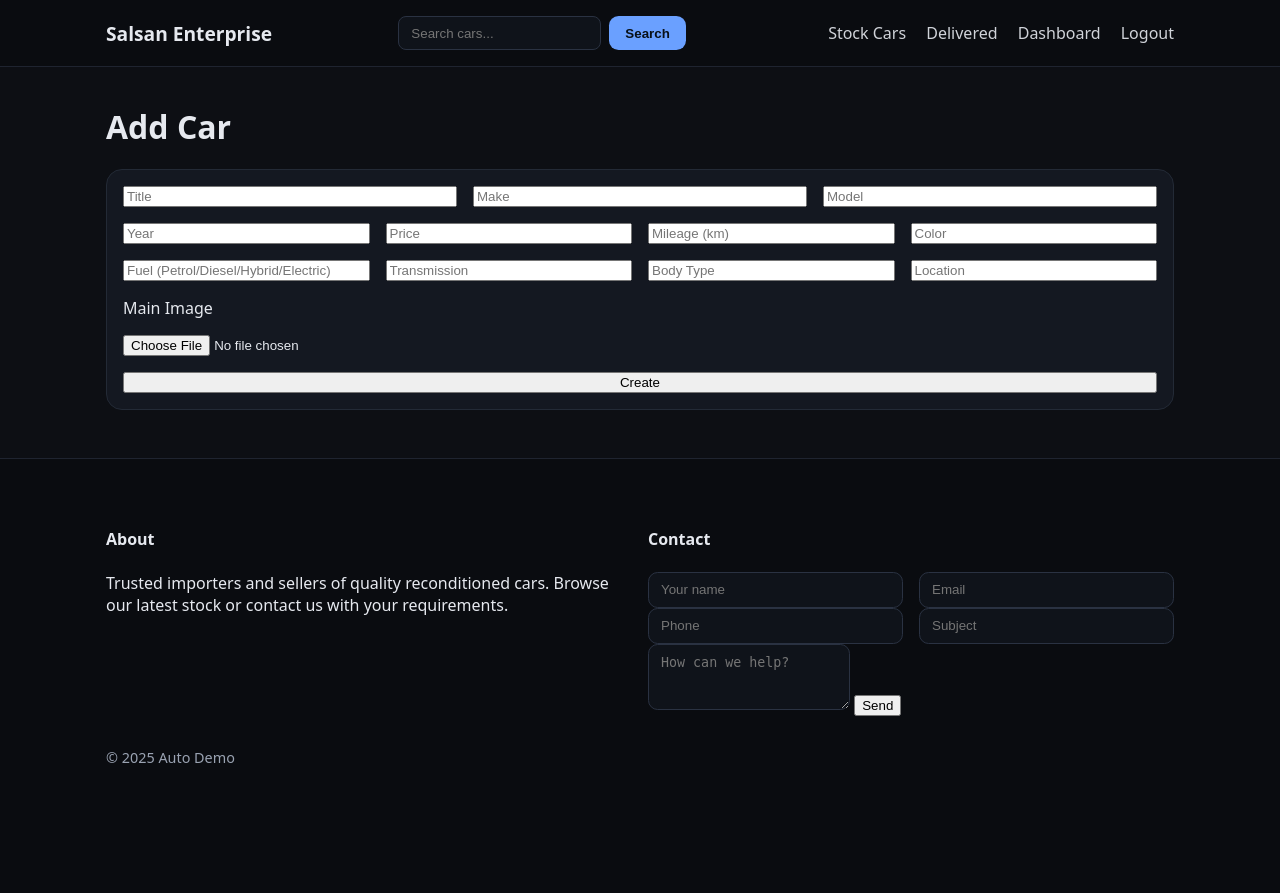
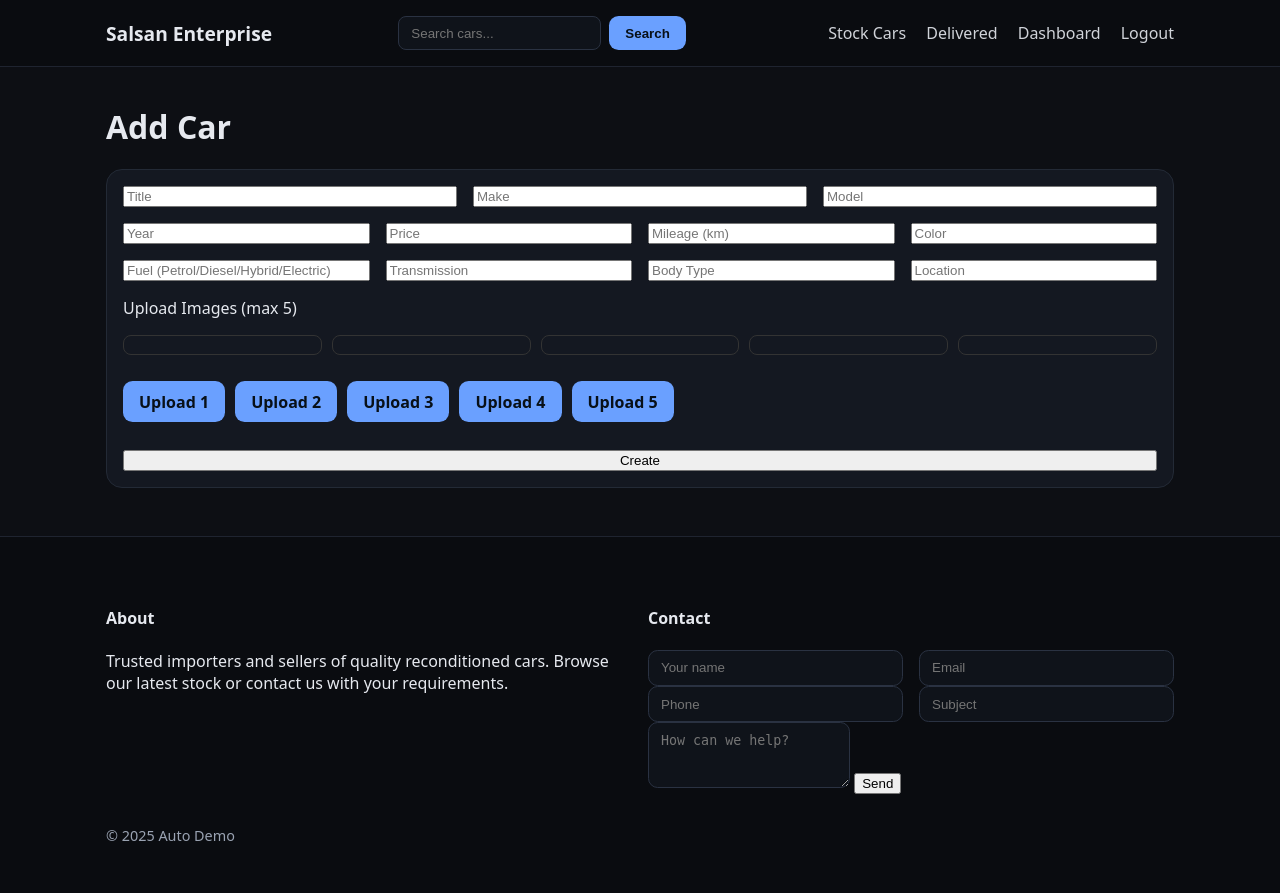
Before and after one commit to hedayet13/salsan_enterprise, a Flask app: page /admin/cars/new in a window 1280 px wide. Before the commit the page ends 763 px from the top, so only its background shows below. Run offline with Flask 3, Linux system fonts and the light colour scheme; a user stored in the database is signed in.

Commit message:
update multiple images can possible now

```diff
--- a/app.py
+++ b/app.py
@@ -8,14 +8,16 @@ from flask_login import LoginManager, login_user, logout_user, login_required, c
 import os
 import uuid
 from werkzeug.utils import secure_filename
-from models import db, Admin, Car, Message
+from models import db, Admin, Car, Message, CarImage
+
+
 from config import Config
 
 def create_app():
     app = Flask(__name__, static_folder="static", template_folder="templates")
     app.config.from_object(Config)
 
-    # Ensure upload folder exists
+    # ensure upload directory exists
     upload_folder = app.config.get("UPLOAD_FOLDER", "static/uploads/cars")
     abs_upload = upload_folder if os.path.isabs(upload_folder) else os.path.join(app.root_path, upload_folder)
     os.makedirs(abs_upload, exist_ok=True)
@@ -23,6 +25,7 @@ def create_app():
     def allowed_file(filename):
         ext = filename.rsplit('.', 1)[-1].lower() if '.' in filename else ''
         return ext in app.config.get("ALLOWED_EXTENSIONS", {"png","jpg","jpeg","gif","webp"})
+
 
 
     db.init_app(app)
@@ -213,19 +216,33 @@ def create_app():
                 location=request.form.get("location"),
                 description=request.form.get("description"),
                 image_url = url_for('static', filename='img/placeholder.svg')
-
             )
             # Handle main image upload
-            file = request.files.get('image_file')
-            if file and file.filename and allowed_file(file.filename):
+            # Save multiple images and set cover if not set
+            new_files = []
+            for i in range(1, 6):
+                f = request.files.get(f'image_file{i}')
+                if f and f.filename and allowed_file(f.filename):
+                    new_files.append(f)
+
+            # Save files (limit 5 total for a new car)
+            added_urls = []
+            for idx, file in enumerate(new_files[:5]):
                 filename = secure_filename(file.filename)
                 unique = f"{uuid.uuid4().hex}_{filename}"
-                upload_folder = app.config.get("UPLOAD_FOLDER", "static/uploads/cars")
-                abs_upload = upload_folder if os.path.isabs(upload_folder) else os.path.join(app.root_path, upload_folder)
                 file.save(os.path.join(abs_upload, unique))
                 static_root = os.path.join(app.root_path, 'static')
                 rel_to_static = os.path.relpath(os.path.join(abs_upload, unique), static_root).replace(os.sep, '/')
-                car.image_url = url_for('static', filename=rel_to_static)
+                added_urls.append(url_for('static', filename=rel_to_static))
+
+            # Create CarImage rows with sort order
+            for order, url in enumerate(added_urls):
+                db.session.add(CarImage(car=car, url=url, sort_order=order))
+
+            # Set cover if not set or placeholder
+            if added_urls and (not car.image_url or 'placeholder.svg' in car.image_url):
+                car.image_url = added_urls[0]
+
 
             db.session.add(car)
             db.session.commit()
@@ -250,11 +267,71 @@ def create_app():
             car.color = request.form.get("color")
             car.location = request.form.get("location")
             car.description = request.form.get("description")
+            # keep existing cover image if none uploaded
             car.image_url = car.image_url
+
+            # Gather up to 5 new files
+            incoming = []
+            for i in range(1, 6):
+                f = request.files.get(f'image_file{i}')
+                if f and f.filename and allowed_file(f.filename):
+                    incoming.append(f)
+
+            # Enforce maximum 5 total images PER CAR
+            current_count = len(car.images)
+            room = max(0, 5 - current_count)
+            to_save = incoming[:room]
+            if incoming and room == 0:
+                flash("This car already has the maximum of 5 images.", "warning")
+            elif len(incoming) > room:
+                flash(f"Only {room} more image(s) allowed (max 5 total).", "warning")
+
+            added_urls = []
+            for f in to_save:
+                filename = secure_filename(f.filename)
+                unique = f"{uuid.uuid4().hex}_{filename}"
+                f.save(os.path.join(abs_upload, unique))
+                static_root = os.path.join(app.root_path, 'static')
+                rel_to_static = os.path.relpath(os.path.join(abs_upload, unique), static_root).replace(os.sep, '/')
+                added_urls.append(url_for('static', filename=rel_to_static))
+
+            # Append CarImage rows with proper sort order
+            next_sort = (car.images[-1].sort_order + 1) if car.images else 0
+            for idx, url in enumerate(added_urls):
+                db.session.add(CarImage(car=car, url=url, sort_order=next_sort + idx))
+
+            # If cover is empty/placeholder, set to first newly added
+            if added_urls and (not car.image_url or 'placeholder.svg' in car.image_url):
+                car.image_url = added_urls[0]
+
+
             db.session.commit()
             flash("Car updated.", "success")
             return redirect(url_for("admin_cars"))
         return render_template("admin/cars_form.html", car=car)
+
+
+    @app.post("/admin/cars/<int:car_id>/images/<int:image_id>/delete")
+    @login_required
+    def admin_car_image_delete(car_id, image_id):
+        car = Car.query.get_or_404(car_id)
+        img = CarImage.query.filter_by(id=image_id, car_id=car.id).first_or_404()
+
+        # try to delete file from disk if it's under /static/
+        if img.url and img.url.startswith("/static/"):
+            rel = img.url[len("/static/"):]
+            abs_path = os.path.join(app.root_path, "static", rel.replace("/", os.sep))
+            try:
+                if os.path.exists(abs_path):
+                    os.remove(abs_path)
+            except Exception:
+                pass
+
+        db.session.delete(img)
+        db.session.commit()
+        flash("Image deleted.", "info")
+        return redirect(url_for("admin_cars_edit", car_id=car.id))
+
 
     @app.route("/admin/cars/<int:car_id>/delete", methods=["POST"])
     @login_required
--- a/static/css/style.css
+++ b/static/css/style.css
@@ -1,57 +1,157 @@
+/* ================================
+   Salsan Enterprise – style.css
+   ================================ */
+
 :root{
   --bg:#0d0f14; --card:#141821; --muted:#9aa3b2; --text:#e6e9ef; --brand:#6aa0ff; --accent:#2ecc71;
   --danger:#ff6b6b; --warning:#f0ad4e;
 }
-*{box-sizing:border-box}
-body{margin:0; font-family:system-ui,-apple-system,Segoe UI,Roboto,Ubuntu; background:var(--bg); color:var(--text);}
-a{color:inherit; text-decoration:none}
-.container{max-width:1100px; margin:0 auto; padding:1rem}
-.flex{display:flex} .between{justify-content:space-between} .center{align-items:center}
-.grid-2{display:grid; grid-template-columns:1fr 1fr; gap:1rem}
-.grid-3{display:grid; grid-template-columns:repeat(3,1fr); gap:1rem}
-.grid-4{display:grid; grid-template-columns:repeat(4,1fr); gap:1rem}
-@media(max-width:900px){ .grid-3,.grid-4{grid-template-columns:1fr} }
-.site-header{background:#0a0c10; border-bottom:1px solid #1f2430}
-.brand{font-weight:700; font-size:1.2rem}
-nav a{margin-left:1rem; opacity:.9}
-nav a:hover{opacity:1}
-.search{display:flex; gap:.5rem}
-.search input{padding:.5rem .75rem; border-radius:.5rem; border:1px solid #2a3242; background:#0f131a; color:var(--text)}
-.search button,.btn{padding:.6rem 1rem; border-radius:.6rem; background:var(--brand); border:none; color:#081018; font-weight:700; cursor:pointer}
-.btn.small{padding:.3rem .5rem; font-weight:600}
-.btn.secondary{background:#2a3242; color:#dfe6f0}
-.btn.danger{background:var(--danger)}
-.table{width:100%; border-collapse:collapse; background:var(--card); border-radius:1rem; overflow:hidden}
-.table th,.table td{padding:.75rem .75rem; border-bottom:1px solid #232a36; text-align:left}
-.table thead{background:#0f131a}
-.nowrap{white-space:nowrap}
-.flash-wrap{margin:1rem 0}
-.flash{padding:.75rem 1rem; border-radius:.5rem; margin-bottom:.5rem}
-.flash.success{background:#13351e; color:#baf3c0}
-.flash.warning{background:#3b280e; color:#ffdca8}
-.flash.danger{background:#3b1717; color:#ffb3b3}
-.flash.info{background:#0e2a3b; color:#b3e5ff}
-.hero{background:linear-gradient(180deg,#0b1220,#0a0c10); border:1px solid #1f2430; border-radius:1rem; padding:2rem; margin-top:1rem}
-.hero-inner{max-width:640px}
-.cards{display:grid; grid-template-columns:repeat(auto-fill, minmax(250px, 1fr)); gap:1rem; margin:1rem 0}
-.card{background:var(--card); border:1px solid #232a36; border-radius:1rem; overflow:hidden; display:flex; flex-direction:column}
-.card img{width:100%; height:180px; object-fit:cover; background:#0f131a}
-.card .card-body{padding:1rem}
-.price{color:var(--accent); font-weight:700}
-.big{font-size:1.6rem}
-.muted{color:var(--muted)} .small{font-size:.9rem}
-.filters{background:var(--card); border:1px solid #232a36; padding:1rem; border-radius:1rem; display:grid; grid-template-columns:repeat(5,1fr); gap:.6rem; margin:1rem 0}
-.filters input,.filters select,.contact-form input,.contact-form textarea{padding:.6rem .75rem; border-radius:.6rem; border:1px solid #2a3242; background:#0f131a; color:var(--text)}
-.filters button{grid-column:span 1}
-@media(max-width:1000px){ .filters{grid-template-columns:1fr} }
-.detail{display:grid; grid-template-columns:1.2fr .8fr; gap:1rem}
-@media(max-width:900px){ .detail{grid-template-columns:1fr} }
-.detail-gallery img{width:100%; border-radius:1rem; border:1px solid #232a36}
-.detail-info{background:var(--card); border:1px solid #232a36; border-radius:1rem; padding:1rem}
-.auth-form,.car-form{background:var(--card); border:1px solid #232a36; border-radius:1rem; padding:1rem; display:grid; gap:1rem}
-.stats{display:grid; grid-template-columns:repeat(3,1fr); gap:1rem}
-.stat{background:var(--card); border:1px solid #232a36; border-radius:1rem; padding:1rem; text-align:center}
-.stat .num{font-size:2rem; font-weight:800; color:var(--brand)}
-.site-footer{border-top:1px solid #1f2430; padding:2rem 0; margin-top:2rem; background:#0a0c10}
-.delivered img{filter:grayscale(1); opacity:.7}
-.pagination{display:flex; gap:1rem; align-items:center; justify-content:center; margin:1rem 0}
+
+/* Base / reset */
+*{ box-sizing:border-box; }
+html,body{ height:100%; }
+body{
+  margin:0;
+  font-family:system-ui,-apple-system,Segoe UI,Roboto,Ubuntu;
+  background:var(--bg);
+  color:var(--text);
+}
+img{ max-width:100%; height:auto; display:block; }
+a{ color:inherit; text-decoration:none; }
+
+/* Layout helpers */
+.container{ max-width:1100px; margin:0 auto; padding:1rem; }
+.flex{ display:flex; }
+.between{ justify-content:space-between; }
+.center{ align-items:center; }
+.grid-2{ display:grid; grid-template-columns:1fr 1fr; gap:1rem; }
+.grid-3{ display:grid; grid-template-columns:repeat(3,1fr); gap:1rem; }
+.grid-4{ display:grid; grid-template-columns:repeat(4,1fr); gap:1rem; }
+.grid-5{ display:grid; grid-template-columns:repeat(5,1fr); gap:.6rem; }
+@media (max-width:900px){
+  .grid-3,.grid-4,.grid-5{ grid-template-columns:1fr; }
+}
+
+/* Header / nav */
+.site-header{ background:#0a0c10; border-bottom:1px solid #1f2430; }
+.brand{ font-weight:700; font-size:1.2rem; }
+nav a{ margin-left:1rem; opacity:.9; }
+nav a:hover{ opacity:1; }
+.search{ display:flex; gap:.5rem; }
+.search input{
+  padding:.5rem .75rem; border-radius:.5rem;
+  border:1px solid #2a3242; background:#0f131a; color:var(--text);
+}
+.search button,.btn{
+  padding:.6rem 1rem; border-radius:.6rem; background:var(--brand);
+  border:none; color:#081018; font-weight:700; cursor:pointer;
+}
+.btn.small{ padding:.3rem .5rem; font-weight:600; }
+.btn.secondary{ background:#2a3242; color:#dfe6f0; }
+.btn.danger{ background:var(--danger); }
+
+/* Tables */
+.table{ width:100%; border-collapse:collapse; background:var(--card); border-radius:1rem; overflow:hidden; }
+.table th,.table td{ padding:.75rem .75rem; border-bottom:1px solid #232a36; text-align:left; }
+.table thead{ background:#0f131a; }
+.nowrap{ white-space:nowrap; }
+
+/* Flash messages */
+.flash-wrap{ margin:1rem 0; }
+.flash{ padding:.75rem 1rem; border-radius:.5rem; margin-bottom:.5rem; }
+.flash.success{ background:#13351e; color:#baf3c0; }
+.flash.warning{ background:#3b280e; color:#ffdca8; }
+.flash.danger{ background:#3b1717; color:#ffb3b3; }
+.flash.info{ background:#0e2a3b; color:#b3e5ff; }
+
+/* Hero */
+.hero{
+  background:linear-gradient(180deg,#0b1220,#0a0c10);
+  border:1px solid #1f2430; border-radius:1rem; padding:2rem; margin-top:1rem;
+}
+.hero-inner{ max-width:640px; }
+
+/* Cards / listings */
+.cards{
+  display:grid;
+  grid-template-columns:repeat(auto-fill, minmax(250px, 1fr));
+  gap:1rem; margin:1rem 0;
+}
+.card{
+  background:var(--card); border:1px solid #232a36;
+  border-radius:1rem; overflow:hidden; display:flex; flex-direction:column;
+}
+.card img{ width:100%; height:180px; object-fit:cover; background:#0f131a; }
+.card .card-body{ padding:1rem; }
+.price{ color:var(--accent); font-weight:700; }
+.big{ font-size:1.6rem; }
+.muted{ color:var(--muted); }
+.small{ font-size:.9rem; }
+
+/* Optional: if you add class="card-cover" in templates */
+.card-cover{
+  width:100%; height:180px; object-fit:cover; display:block;
+  border-radius:1rem 1rem 0 0;
+}
+
+/* Filters & forms */
+.filters{
+  background:var(--card); border:1px solid #232a36; padding:1rem;
+  border-radius:1rem; display:grid; grid-template-columns:repeat(5,1fr);
+  gap:.6rem; margin:1rem 0;
+}
+.filters input,.filters select,.contact-form input,.contact-form textarea{
+  padding:.6rem .75rem; border-radius:.6rem; border:1px solid #2a3242; background:#0f131a; color:var(--text);
+}
+.filters button{ grid-column:span 1; }
+@media (max-width:1000px){ .filters{ grid-template-columns:1fr; } }
+
+/* Detail page layout */
+.detail{ display:grid; grid-template-columns:1.2fr .8fr; gap:1rem; }
+@media (max-width:900px){ .detail{ grid-template-columns:1fr; } }
+
+/* === Gallery (fixes thumbnail stretching) === */
+.detail-gallery .main-image{
+  width:100%; height:auto; max-height:420px;
+  object-fit:cover; border-radius:1rem; border:1px solid #232a36;
+}
+.detail-gallery .thumbs{
+  display:flex; gap:8px; flex-wrap:wrap; margin-top:.5rem;
+}
+.detail-gallery .thumbs img{
+  width:auto; height:90px; object-fit:cover;
+  border:1px solid #333; border-radius:.375rem; flex:0 0 auto;
+}
+
+/* Right column box */
+.detail-info{
+  background:var(--card); border:1px solid #232a36; border-radius:1rem; padding:1rem;
+}
+
+/* Auth / admin forms */
+.auth-form,.car-form{
+  background:var(--card); border:1px solid #232a36;
+  border-radius:1rem; padding:1rem; display:grid; gap:1rem;
+}
+
+/* Admin live preview grid (optional) */
+.preview-grid{
+  display:grid; grid-template-columns:repeat(5, minmax(80px,1fr)); gap:10px; margin-bottom:10px;
+}
+.preview-grid img{
+  width:auto; height:100px; object-fit:cover; border:1px solid #333; border-radius:.375rem;
+}
+
+/* Stats */
+.stats{ display:grid; grid-template-columns:repeat(3,1fr); gap:1rem; }
+.stat{ background:var(--card); border:1px solid #232a36; border-radius:1rem; padding:1rem; text-align:center; }
+.stat .num{ font-size:2rem; font-weight:800; color:var(--brand); }
+
+/* Footer */
+.site-footer{ border-top:1px solid #1f2430; padding:2rem 0; margin-top:2rem; background:#0a0c10; }
+
+/* Delivered list grayscale */
+.delivered img{ filter:grayscale(1); opacity:.7; }
+
+/* Pagination */
+.pagination{ display:flex; gap:1rem; align-items:center; justify-content:center; margin:1rem 0; }
--- a/templates/admin/cars_form.html
+++ b/templates/admin/cars_form.html
@@ -22,28 +22,80 @@
     <input name="body_type" placeholder="Body Type" value="{{ car.body_type if car else '' }}">
     <input name="location" placeholder="Location" value="{{ car.location if car else '' }}">
   </div>
-  <label>Main Image</label>
-<input type="file" id="image_file" name="image_file" accept="image/*">
+<label>Upload Images (max 5)</label>
+
+<div class="grid-5" style="display:grid;grid-template-columns:repeat(5,minmax(80px,1fr));gap:10px;margin-bottom:10px;">
+  <!-- Live preview slots -->
+  {% for i in range(1,6) %}
+    <div style="border:1px solid #333; padding:6px; border-radius:8px; text-align:center;">
+      <img id="slot{{i}}" style="max-height:100px;display:none;" alt="preview {{i}}">
+      <div style="margin-top:6px;font-size:12px;color:#999;" id="slot{{i}}_name"></div>
+    </div>
+  {% endfor %}
+</div>
+
+<!-- Five individual file inputs -->
+<div style="display:flex;gap:10px;flex-wrap:wrap;margin-bottom:12px;">
+  {% for i in range(1,6) %}
+    <label class="btn">
+      <input type="file" name="image_file{{i}}" id="image_file{{i}}" accept="image/*" style="display:none;">
+      Upload {{i}}
+    </label>
+  {% endfor %}
+</div>
+
 {% if car %}
-  <div class="preview">
+  <!-- Existing cover image preview (what dashboard uses) -->
+  <div class="preview" style="margin:8px 0 14px;">
     <img
+      id="cover_preview"
       src="{{ car.image_url or url_for('static', filename='img/placeholder.svg') }}"
-      alt="Current image"
+      alt="Current cover image"
       style="max-height:120px"
     >
   </div>
+
+  {% if car.images %}
+    <!-- Existing gallery thumbnails -->
+    <div class="gallery" style="display:flex;gap:8px;flex-wrap:wrap;margin-top:10px;">
+      {% for img in car.images[:5] %}
+        <img src="{{ img.url }}" alt="car image" style="max-height:90px;border:1px solid #333;border-radius:6px;">
+      {% endfor %}
+    </div>
+  {% endif %}
 {% endif %}
+
+<script>
+  // Live preview for each of the 5 inputs
+  for (let i = 1; i <= 5; i++) {
+    const input = document.getElementById('image_file' + i);
+    const img   = document.getElementById('slot' + i);
+    const label = document.getElementById('slot' + i + '_name');
+    if (!input) continue;
+
+    input.addEventListener('change', (e) => {
+      const [file] = e.target.files || [];
+      if (!file) {
+        img.style.display = 'none';
+        img.src = '';
+        if (label) label.textContent = '';
+        return;
+      }
+      img.src = URL.createObjectURL(file);
+      img.style.display = 'inline-block';
+      if (label) label.textContent = file.name;
+      // also update the big cover preview if it's still placeholder
+      const cover = document.getElementById('cover_preview');
+      if (cover && (cover.src.includes('placeholder.svg') || !cover.src)) {
+        cover.src = img.src;
+      }
+    });
+  }
+</script>
+
+
 
   <button>{{ 'Update' if car else 'Create' }}</button>
 </form>
 
-<script>
-  const input = document.getElementById('image_file');
-  input?.addEventListener('change', e => {
-    const [file] = e.target.files || [];
-    if (!file) return;
-    const img = document.querySelector('.preview img');
-    if (img) img.src = URL.createObjectURL(file);
-  });
-</script>
 {% endblock %}
--- a/templates/delivered.html
+++ b/templates/delivered.html
@@ -5,7 +5,11 @@
 <div class="cards">
   {% for car in cars %}
     <div class="card delivered">
-      <img src="{{ car.image_url or url_for('static', filename='img/placeholder.svg') }}" alt="{{ car.title }}">
+      <img class="card-cover"
+     src="{{ car.image_url or url_for('static', filename='img/placeholder.svg') }}"
+     alt="{{ car.title }}"
+     loading="lazy" decoding="async">
+
       <div class="card-body">
         <h3>{{ car.title }}</h3>
         <p class="muted small">{{ car.year }} • Delivered</p>
--- a/templates/index.html
+++ b/templates/index.html
@@ -13,7 +13,11 @@
 <div class="cards">
   {% for car in cars %}
     <a class="card" href="{{ url_for('car_detail', car_id=car.id) }}">
-      <img src="{{ car.image_url or url_for('static', filename='img/placeholder.svg') }}" alt="{{ car.title }}">
+      <img class="card-cover"
+     src="{{ car.image_url or url_for('static', filename='img/placeholder.svg') }}"
+     alt="{{ car.title }}"
+     loading="lazy" decoding="async">
+
 
       <div class="card-body">
         <h3>{{ car.title }}</h3>
--- a/templates/stock.html
+++ b/templates/stock.html
@@ -39,7 +39,11 @@
 <div class="cards">
 {% for car in cars %}
   <a class="card" href="{{ url_for('car_detail', car_id=car.id) }}">
-<img src="{{ car.image_url or url_for('static', filename='img/placeholder.svg') }}" alt="{{ car.title }}">
+<img class="card-cover"
+     src="{{ car.image_url or url_for('static', filename='img/placeholder.svg') }}"
+     alt="{{ car.title }}"
+     loading="lazy" decoding="async">
+
 
     <div class="card-body">
       <h3>{{ car.title }}</h3>
```
Also changed, not shown: config.py (+5 -4 lines), templates/car_detail.html (+14 -4 lines), database.db, static/uploads/cars/4039af25f11347739b9bd86a34b77b97_Picture2.png (added), static/uploads/cars/4a0fcf7eb1b94d25848d03227e9038a0_Picture1.jpg (added), static/uploads/cars/551f1cf1e3b14db7a3ef4e7d8a39f289_Picture1.jpg (added), static/uploads/cars/92523735f95b443d9ef10d237a1fac8e_Picture1.png (added), static/uploads/cars/adf2f2a5e9974b3292a74fbb36bffef9_Screenshot_2025-07-01_224058.jpg (added), static/uploads/cars/bccf0e59d7364374a5c3980c9800eb98_Picture1.png (added), static/uploads/cars/e8b3a785ebaa431896de7294936c24bf_Screenshot_2025-07-01_224058.jpg (added), static/uploads/cars/f396249cf6044ff0b7e94ab9c8df351f_Screenshot_2025-04-21_220701.jpg (added).
